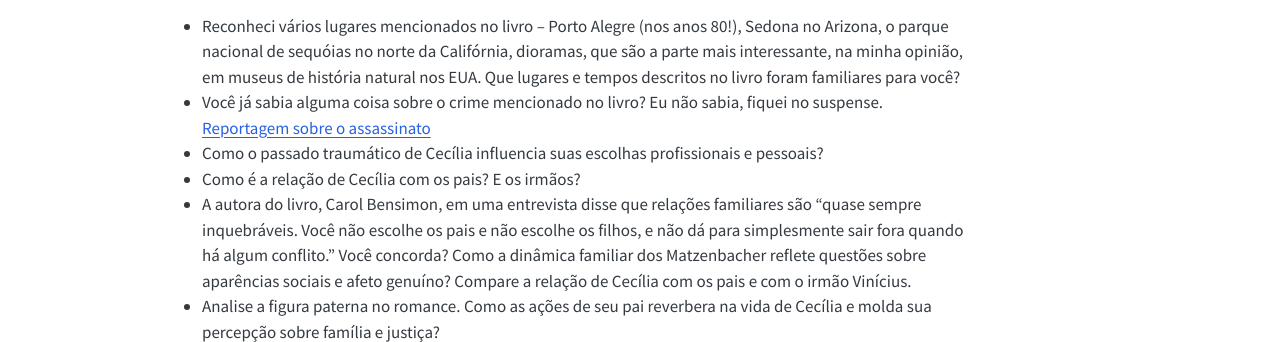
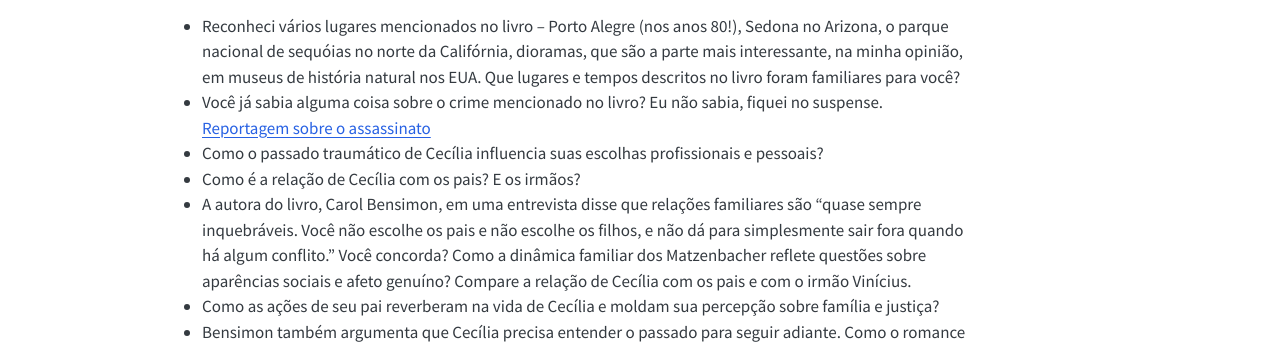
Before and after one commit to picoral/clube-do-livro, a plain HTML site: page index.html in a window 1280 px wide. Shown: the part 457-799 px from the top of the page. Drawn offline with Linux system fonts and the light colour scheme.

Commit message:
concordancia

```diff
--- a/index.html
+++ b/index.html
@@ -153,7 +153,7 @@ ul.task-list li input[type="checkbox"] {
 <li>Como o passado traumático de Cecília influencia suas escolhas profissionais e pessoais?</li>
 <li>Como é a relação de Cecília com os pais? E os irmãos?</li>
 <li>A autora do livro, Carol Bensimon, em uma entrevista disse que relações familiares são “quase sempre inquebráveis. Você não escolhe os pais e não escolhe os filhos, e não dá para simplesmente sair fora quando há algum conflito.” Você concorda? Como a dinâmica familiar dos Matzenbacher reflete questões sobre aparências sociais e afeto genuíno? Compare a relação de Cecília com os pais e com o irmão Vinícius.</li>
-<li>Analise a figura paterna no romance. Como as ações de seu pai reverbera na vida de Cecília e molda sua percepção sobre família e justiça?</li>
+<li>Como as ações de seu pai reverberam na vida de Cecília e moldam sua percepção sobre família e justiça?</li>
 <li>Bensimon também argumenta que Cecília precisa entender o passado para seguir adiante. Como o romance trata a tensão entre o desejo de esquecer o passado e a necessidade de compreendê-lo para seguir adiante?</li>
 <li>Como a técnica de empalhamento e construção de dioramas funciona como metáfora no romance? O que representa o ato de preservar animais mortos em relação à preservação de memórias relacionadas à infância e família?</li>
 <li>Como o romance retrata a sociedade porto-alegrense das anos 80? Que aspectos sociais, políticos e culturais são abordados através da história familiar?</li>
```
